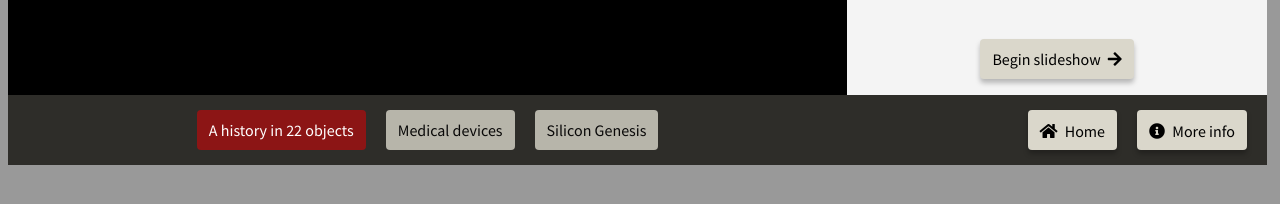
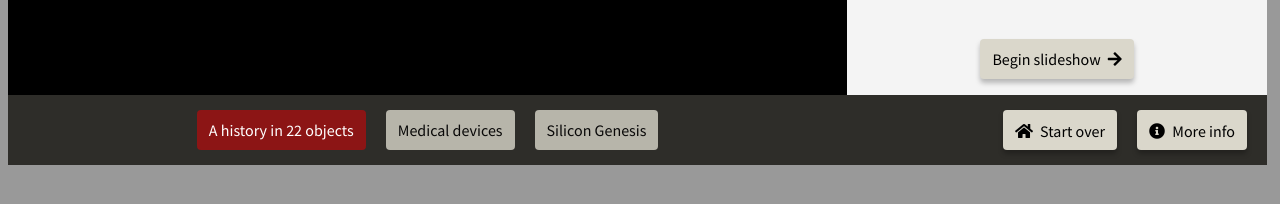
Before and after one commit to sul-dlss/wallscreens, a Jekyll site: the page built from _wallscreens/silicon-valley/video-arcades/index.html, in a window 1280 px wide. Shown: the part 554-758 px from the top of the page. Built offline with Jekyll 4.4.1, drawn with Linux system fonts in a browser that asks for light colours.

Commit message:
s/Home/Start over/
Co-authored-by: Camille Villa <cvilla100@gmail.com>

```diff
--- a/_includes/silicon-valley/_interaction_area.html
+++ b/_includes/silicon-valley/_interaction_area.html
@@ -5,6 +5,6 @@
 </div>
 
 <div class="secondary-buttons">
-  <button><i class="fas fa-home"></i> <span>Home</span></button>
+  <button><i class="fas fa-home"></i> <span>Start over</span></button>
   <button><i class="fas fa-info-circle"></i> <span>More info</span></button>
 </div>
```
